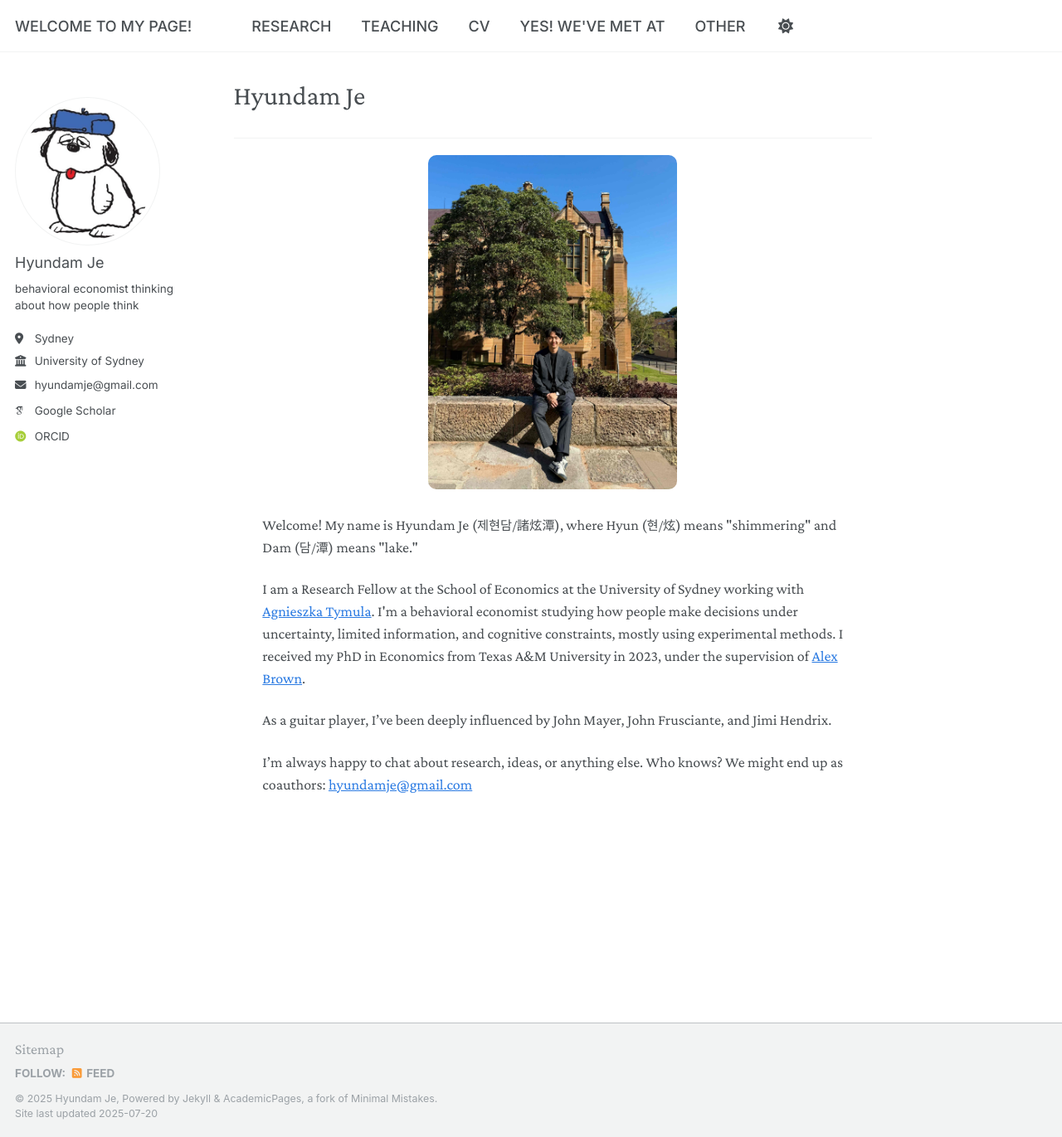
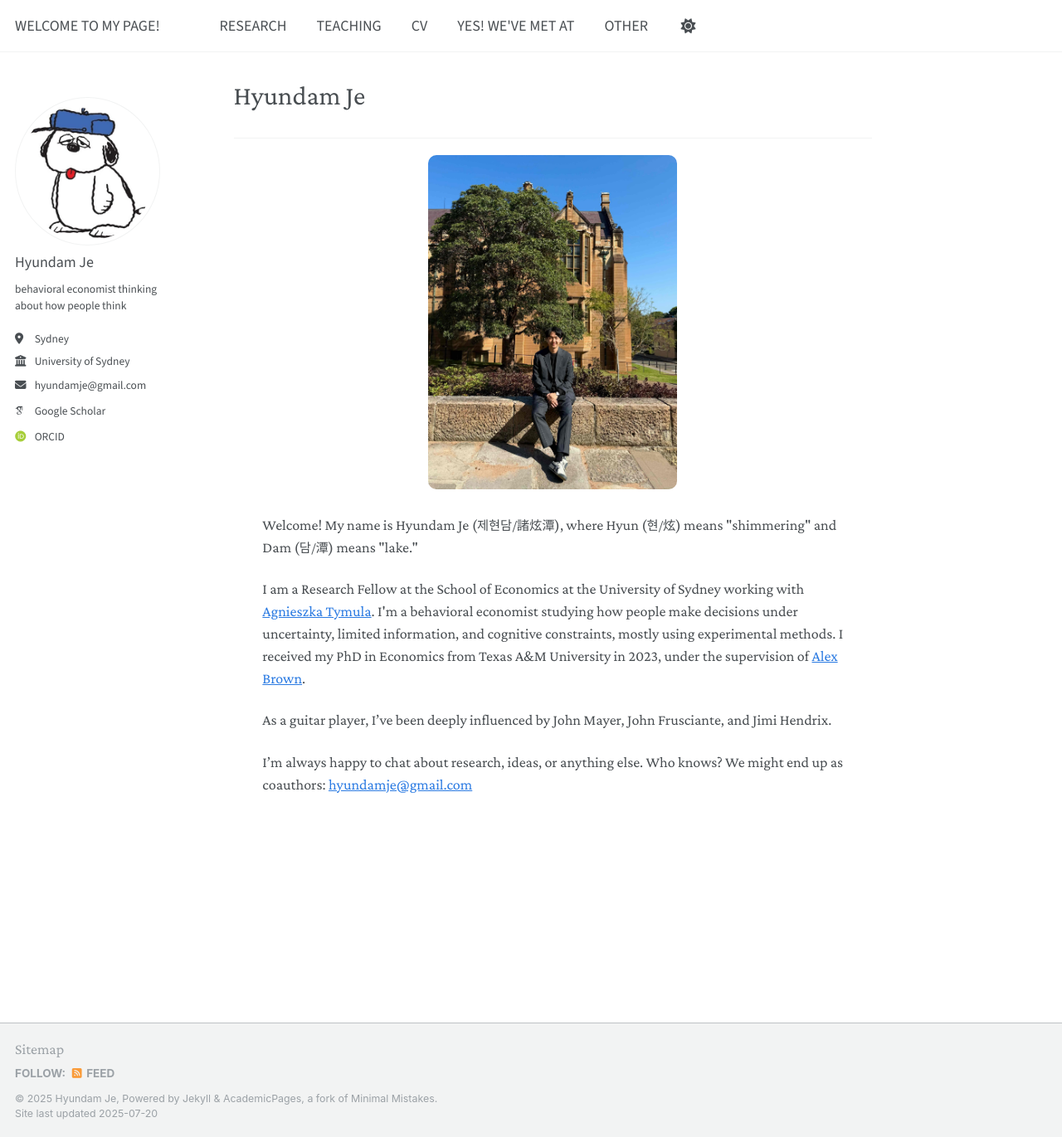
Before and after one commit to hyundamje/hyundamje.github.io, a Jekyll site: the page built from _pages/about.md, in a window 1280 px wide and 1371 px high. Shown: the whole window at 83% size. Built offline with Jekyll 4.4.1, drawn with Linux system fonts in a browser that asks for light colours; some web fonts are replaced.

Commit message:
Update custom.css

```diff
--- a/assets/css/custom.css
+++ b/assets/css/custom.css
@@ -2,7 +2,7 @@
 .site-title a,
 .masthead__menu,
 .masthead__menu a {
-  font-family:  'Inter', sans-serif !important;
+  font-family:  'Source Sans 3', sans-serif !important;
   font-weight: 500;
   text-transform: uppercase;
 }
@@ -12,5 +12,5 @@
 .author__urls,
 .author__urls li,
 .author__urls a {
- font-family:  'Inter', sans-serif !important;
+ font-family: 'Source Sans 3', sans-serif !important;
 }
```
